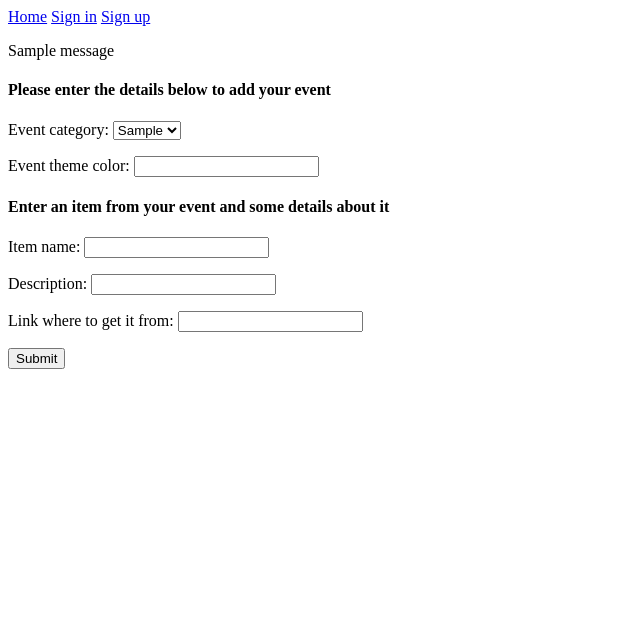
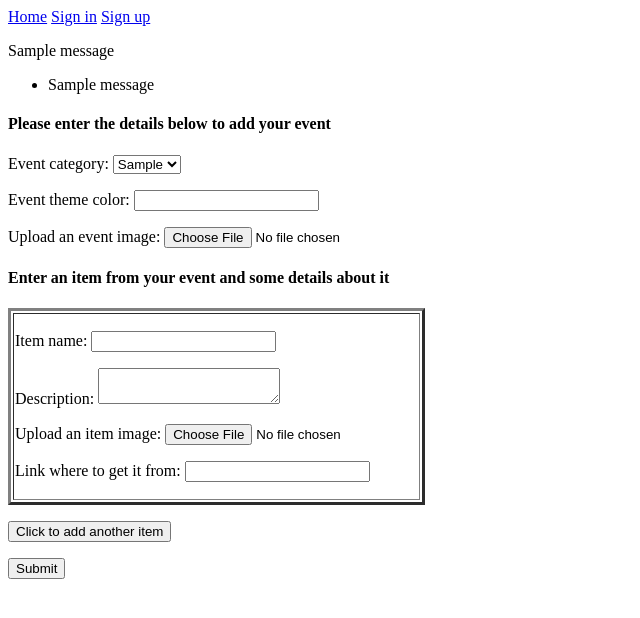
Before and after one commit to munazzahkhan/hb-project-eVentry, a Flask app: page /new-event-page in a window 1280 px wide. Shown: the top 618 px of the page, without its empty margins (0-640 px from the left). Run offline with Flask 2, Linux system fonts and the light colour scheme; tables that the repository leaves empty hold one stand-in row (values such as "Sample post"); one stand-in notice (Sample message) is shown.

Commit message:
completed image upload & add more items

```diff
--- a/server.py
+++ b/server.py
@@ -1,14 +1,25 @@
 """Server for eVentry app."""
 
-from flask import Flask, render_template, request, flash, session, redirect
+import os
+import urllib.request
+from flask import Flask, render_template, request, flash, session, redirect, url_for
 from jinja2 import StrictUndefined
+from werkzeug.utils import secure_filename
 from model import connect_to_db
 import crud
 
+UPLOAD_FOLDER = 'static/images/'
+ALLOWED_EXTENSIONS = set(['png', 'jpg', 'jpeg', 'gif'])
 
 app = Flask(__name__)
 app.secret_key = "dev"
+app.config['UPLOAD_FOLDER'] = UPLOAD_FOLDER
+app.config['MAX_CONTENT_LENGTH'] = 16 * 1024 * 1024
 app.jinja_env.undefined = StrictUndefined
+
+
+def allowed_file(filename):
+	return '.' in filename and filename.rsplit('.', 1)[1].lower() in ALLOWED_EXTENSIONS
 
 
 @app.route('/')
@@ -33,11 +44,6 @@ def signin_user():
 
     email = request.args.get('email')
     password = request.args.get('password')
-
-    print("*"*20)
-    print("in server: email = ", request.args.get('email'))
-    print("in server: password = ", password)
-    print("*"*20)
 
     user = crud.get_user_by_email(email)
 
@@ -70,9 +76,9 @@ def signout_user():
     """ Sign out user """
 
     del session["signed_in_user_email"]
+    del session["signed_in_user_id"]
     flash("Logged out.")
     return redirect('/')
-
 
 @app.route('/sign-up-page')
 def show_signup_page_to_user():
@@ -118,10 +124,6 @@ def show_event_details(category, event_id):
 
     event = crud.get_event_by_id(event_id)
 
-    # print("*"*20)
-    # print("in server: events = ", event)
-    # print("*"*20)
-
     return render_template('event_details.html', event=event)
 
 
@@ -142,36 +144,94 @@ def show_new_event_page_to_user():
     return render_template('new_event.html', categories=categories)
 
 
+def upload_image(i):
+    """ Upload image taken as input from user """
+
+    if 'file' not in request.files:
+        flash('No file part')
+        return redirect(request.url)
+    files = request.files.getlist('file')
+    j = 0
+    while j < i:
+        files.append(request.files[f'file-{j}'])
+        j += 1
+    print("*"*30)
+    print('files: ', files)
+    print("*"*30)
+    file_names = []
+    for file in files:
+        if file and allowed_file(file.filename):
+            filename = secure_filename(file.filename)
+            file_names.append(filename)
+            file.save(os.path.join(app.config['UPLOAD_FOLDER'], filename))
+        else:
+            print("*"*30)
+            print('file_names: ', file_names)
+            print("*"*30)
+            flash('Allowed image types are -> png, jpg, jpeg, gif')
+            return redirect(request.url)
+
+    return file_names
+
+# def upload_image():
+# 	if 'file' not in request.files:
+# 		flash('No file part')
+# 		return redirect(request.url)
+# 	file = request.files['file']
+# 	if file.filename == '':
+# 		flash('No image selected for uploading')
+# 		return redirect(request.url)
+# 	if file and allowed_file(file.filename):
+# 		filename = secure_filename(file.filename)
+# 		file.save(os.path.join(app.config['UPLOAD_FOLDER'], filename))
+# 		flash('Image successfully uploaded and displayed below')
+# 		return filename
+# 	else:
+# 		flash('Allowed image types are -> png, jpg, jpeg, gif')
+# 		return redirect(request.url)
+
+def create_new_item(i, image):
+    """ Create new item from user input """
+
+    name = request.form.get(f'name-{i}')
+    description = request.form.get(f'description-{i}')
+    link = request.form.get(f'link-{i}')
+    item_image = crud.create_image(f'/{UPLOAD_FOLDER}{image}')
+    img_id = item_image.img_id
+
+    item = crud.create_item(name, description, link, img_id)
+
+    return item
+
+
+def create_new_event(image):
+    """ Create new event from user input """
+
+    category_id = request.form.get('category')
+    color = request.form.get('theme')
+    event_image = crud.create_image(f'/{UPLOAD_FOLDER}{image}')
+    img_id = event_image.img_id
+    user_id = session["signed_in_user_id"]
+    theme = crud.create_theme(color)
+    theme_id = theme.theme_id
+    event = crud.create_event(user_id, category_id, theme_id, img_id)
+
+    return event
+
+
 @app.route('/new-event', methods=['POST'])
 def new_event():
-    """ Create a new event """
+    """ Create a new event with items in it """
 
-    category_id = request.form.get('category')
-    print("*"*20)
-    print("in server: category_id = ", category_id)
-    print("*"*20)
-
-    color = request.form.get('theme')
-    name = request.form.get('name')
-    description = request.form.get('description')
-    link = request.form.get('link')
-    item_image = crud.create_image('/static/images/item-2.jpeg')
-    img_id = item_image.img_id
-    theme = crud.create_theme(color)
-    theme_id = theme.theme_id
-    item = crud.create_item(name, description, link, img_id)
-
-    event_image = crud.create_image('/static/images/event-2.jpeg')
-    img_id = event_image.img_id
-    user_id = session["signed_in_user_id"]
-
-    # category = crud.create_category(category_name)
-    # category_id = category_id
-    event = crud.create_event(user_id, category_id, theme_id, img_id)
-
-    crud.create_events_items(event.event_id, item.item_id)
-
-    events = crud.get_events_by_category(category_id)
+    number_of_items = int(request.form.get('number-of-items'))
+    image_list = upload_image(number_of_items)
+    event = create_new_event(image_list[0])
+    i = 0
+    while i < number_of_items:
+        item = create_new_item(i, image_list[i+1])
+        crud.create_events_items(event.event_id, item.item_id)
+        i += 1
+    events = crud.get_events_by_category(event.category_id)
 
     return redirect('/')
 
--- /dev/null
+++ b/static/js/events.js
@@ -0,0 +1,19 @@
+'use strict';
+
+
+const addItem = document.querySelector('#add-item');
+
+addItem.addEventListener('click', (evt) => {
+    let itemsTable = document.getElementById('items-table');
+    let numberOfRows = itemsTable.rows.length;
+    let row = itemsTable.insertRow();
+    let cell = row.insertCell();
+
+    cell.innerHTML = `<p>Item name: <input type='text' name='name-${numberOfRows}'></p>
+                      <p>Description: <textarea name='description-${numberOfRows}'></textarea></p>
+                      <p>Upload an item image: <input type='file' name='file-${numberOfRows}' autocomplete='off' required></p>
+                      <p>Link where to get it from: <input type='text' name='link-${numberOfRows}'></p>`;
+
+    document.getElementById('number-of-items').value = numberOfRows + 1;
+    // alert(document.getElementById('number-of-items').value)
+})
--- a/templates/new_event.html
+++ b/templates/new_event.html
@@ -2,9 +2,27 @@
 
 {% block title %}New Event{% endblock %}
 
+{% block head %}
+    <script src="https://code.jquery.com/jquery-3.6.0.js"
+            integrity="sha256-H+K7U5CnXl1h5ywQfKtSj8PCmoN9aaq30gDh27Xc0jk="
+            crossorigin="anonymous"></script>
+{% endblock %}
+
 {% block body %}
 
-<form action="/new-event" method="POST">
+<p>
+	{% with messages = get_flashed_messages() %}
+	  {% if messages %}
+		<ul>
+		{% for message in messages %}
+		  <li>{{ message }}</li>
+		{% endfor %}
+		</ul>
+	  {% endif %}
+	{% endwith %}
+</p>
+
+<form action="/new-event" method="POST" enctype="multipart/form-data">
     <h4>Please enter the details below to add your event</h4>
     <p>
         Event category:
@@ -17,19 +35,37 @@
     <p>
         Event theme color: <input type="text" name="theme">
     </p>
+    <p>
+        Upload an event image: <input type="file" name="file" autocomplete="off" required>
+    </p>
     <h4>Enter an item from your event and some details about it</h4>
+    <table id="items-table" border="3">
+        <tr>
+            <td>
+                <p>
+                    Item name: <input type="text" name="name-0">
+                </p>
+                <p>
+                    Description: <textarea name="description-0"></textarea>
+                </p>
+                <p>
+                    Upload an item image: <input type="file" name="file-0" autocomplete="off" required>
+                </p>
+                <p>
+                    Link where to get it from: <input type="text" name="link-0">
+                </p>
+        </td>
+        </tr>
+    </table>
+    <input type="hidden" name="number-of-items" id="number-of-items" value = "1">
     <p>
-        Item name: <input type="text" name="name">
-    </p>
-    <p>
-        Description: <input type="textarea" name="description">
-    </p>
-    <p>
-        Link where to get it from: <input type="text" name="link">
+        <button type="button" id="add-item">Click to add another item</button>
     </p>
     <p>
         <input type="submit">
     </p>
 </form>
 
+<script src="/static/js/events.js"></script>
+
 {% endblock %}
```
Also changed, not shown: static/images/event-1.jpeg, 2 other files.
